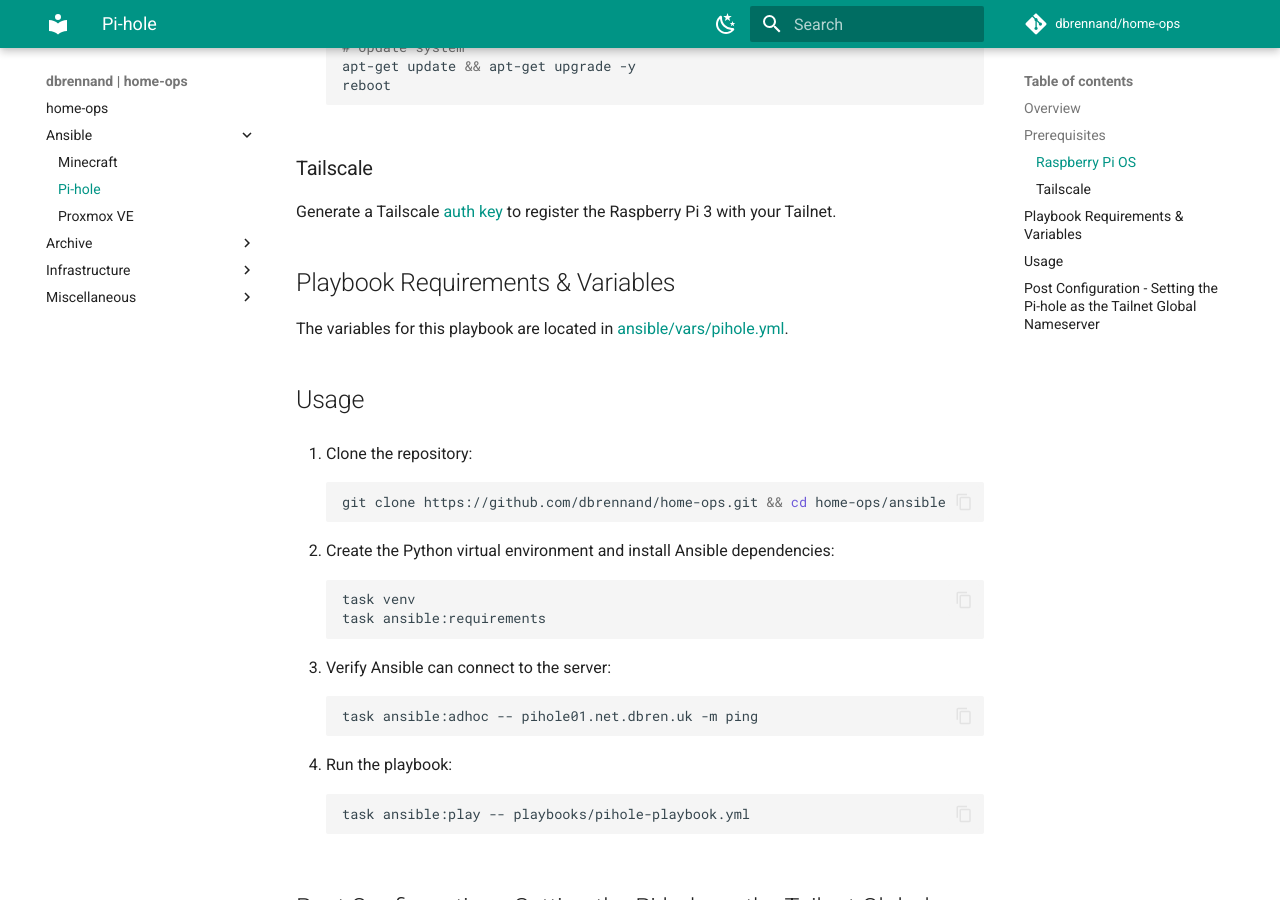
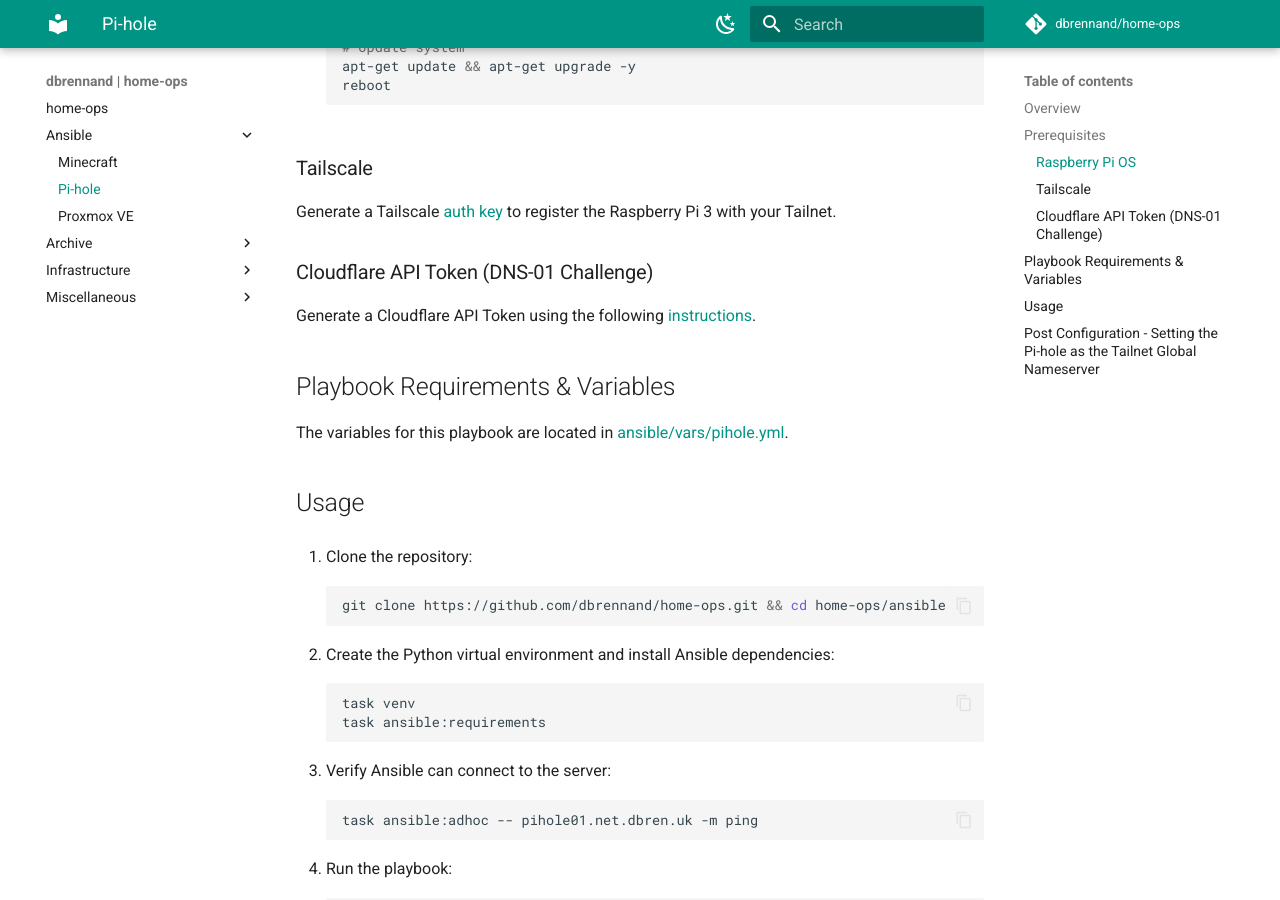
Before and after one commit to dbrennand/home-ops, an MkDocs documentation site: the page built from docs/ansible/pihole.md, in a window 1280 px wide and 900 px high, scrolled down 1263 px. Built offline with MkDocs 1.6.1 and Material for MkDocs 9.7.7, drawn with Linux system fonts in a browser that asks for light colours; comment, search, counter and statistics services are not loaded.

Commit message:
docs: mention Cloudflare API token is required.

```diff
--- a/docs/ansible/pihole.md
+++ b/docs/ansible/pihole.md
@@ -55,6 +55,10 @@
 
 Generate a Tailscale [auth key](https://login.tailscale.com/admin/settings/keys) to register the Raspberry Pi 3 with your Tailnet.
 
+### Cloudflare API Token (DNS-01 Challenge)
+
+Generate a Cloudflare API Token using the following [instructions](https://github.com/dbrennand/ansible-role-caddy-docker#example---cloudflare-dns-01-challenge).
+
 ## Playbook Requirements & Variables
 
 The variables for this playbook are located in [ansible/vars/pihole.yml](https://github.com/dbrennand/home-ops/blob/dev/ansible/vars/pihole.yml).
```
